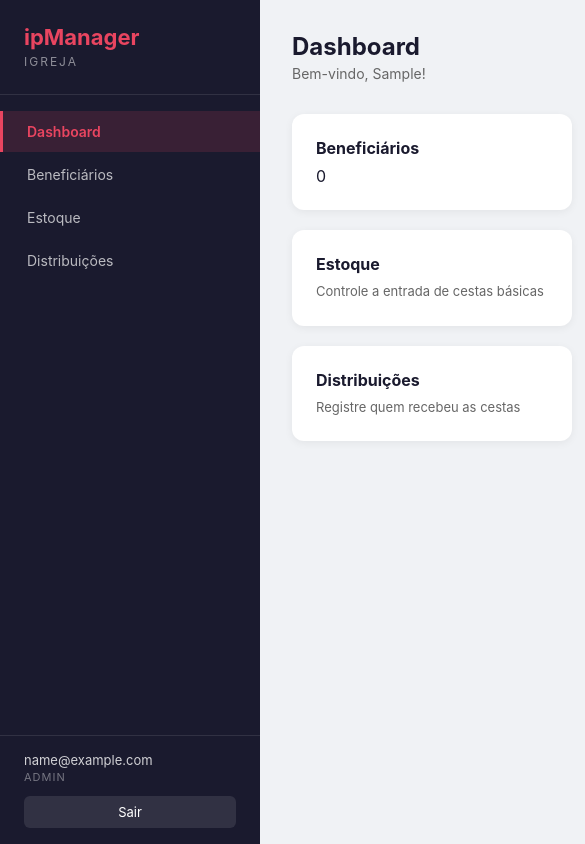
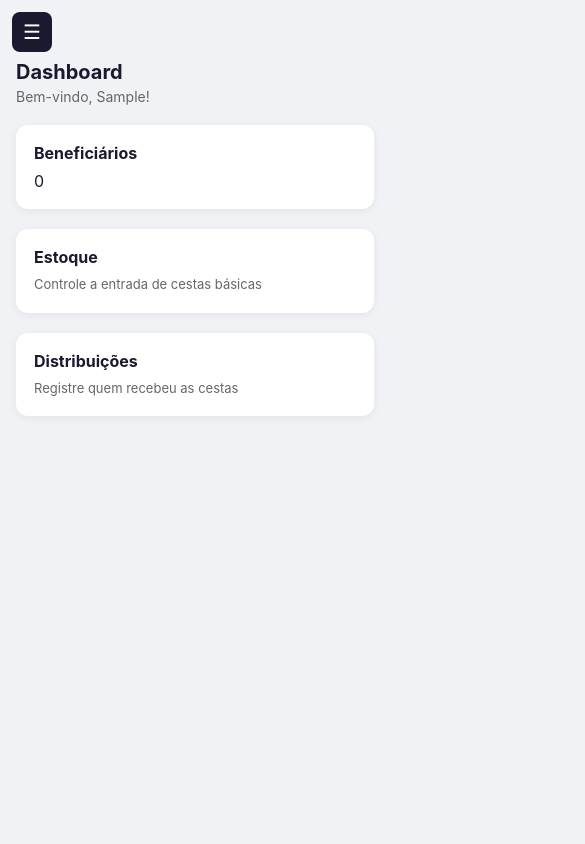
Before and after one commit to HerickDan/ip-manager-fe, a React (Create React App) app: page / in a window 390 px wide. Shown: the whole page, 585 px wide, since content can reach past the window. Built offline with nearby package versions, Linux system fonts and the light colour scheme; no server answers; sample sign-in values are in the browser's storage.

Commit message:
adjust css

```diff
--- a/src/pages/Beneficiaries/Beneficiaries.css
+++ b/src/pages/Beneficiaries/Beneficiaries.css
@@ -36,3 +36,18 @@
   color: #999;
   font-size: 14px;
 }
+
+@media (max-width: 768px) {
+  .form-row {
+    flex-direction: column;
+    gap: 0;
+  }
+
+  .form-actions {
+    flex-direction: column;
+  }
+
+  .form-actions .btn {
+    width: 100%;
+  }
+}
--- a/src/pages/Dashboard/Dashboard.css
+++ b/src/pages/Dashboard/Dashboard.css
@@ -59,12 +59,13 @@
   background: #fff;
   border-radius: 12px;
   box-shadow: 0 2px 8px rgba(0,0,0,0.06);
-  overflow: hidden;
+  overflow-x: auto;
 }
 
 table {
   width: 100%;
   border-collapse: collapse;
+  min-width: 600px;
 }
 
 table th {
@@ -110,3 +111,38 @@ table tr:hover td {
   padding: 6px 14px;
   font-size: 12px;
 }
+
+@media (max-width: 768px) {
+  .page-header {
+    margin-bottom: 20px;
+  }
+
+  .page-header h1 {
+    font-size: 20px;
+  }
+
+  .page-header-row {
+    flex-direction: column;
+    align-items: flex-start;
+    gap: 12px;
+  }
+
+  .dashboard-cards {
+    grid-template-columns: 1fr;
+  }
+
+  .card {
+    padding: 18px;
+  }
+
+  table th,
+  table td {
+    padding: 10px 14px;
+    font-size: 13px;
+  }
+
+  .table-container {
+    margin: 0 -16px;
+    border-radius: 0;
+  }
+}
--- a/src/pages/Distributions/Distributions.css
+++ b/src/pages/Distributions/Distributions.css
@@ -46,3 +46,13 @@ small {
   margin-top: 4px;
   font-size: 12px;
 }
+
+@media (max-width: 768px) {
+  .input-row {
+    flex-direction: column;
+  }
+
+  .input-row .btn {
+    width: 100%;
+  }
+}
--- a/src/pages/Layout/Layout.css
+++ b/src/pages/Layout/Layout.css
@@ -13,6 +13,8 @@
   top: 0;
   left: 0;
   bottom: 0;
+  z-index: 100;
+  transition: transform 0.3s ease;
 }
 
 .sidebar-header {
@@ -107,3 +109,64 @@
   padding: 32px;
   min-height: 100vh;
 }
+
+.sidebar-toggle {
+  display: none;
+  position: fixed;
+  top: 12px;
+  left: 12px;
+  z-index: 200;
+  background: #1a1a2e;
+  color: #fff;
+  border: none;
+  border-radius: 8px;
+  width: 40px;
+  height: 40px;
+  font-size: 20px;
+  cursor: pointer;
+  align-items: center;
+  justify-content: center;
+}
+
+.sidebar-overlay {
+  display: none;
+}
+
+@media (max-width: 768px) {
+  .sidebar {
+    transform: translateX(-100%);
+  }
+
+  .sidebar.open {
+    transform: translateX(0);
+  }
+
+  .sidebar-overlay {
+    display: block;
+    position: fixed;
+    top: 0;
+    left: 0;
+    right: 0;
+    bottom: 0;
+    background: rgba(0,0,0,0.5);
+    z-index: 99;
+    opacity: 0;
+    pointer-events: none;
+    transition: opacity 0.3s ease;
+  }
+
+  .sidebar-overlay.open {
+    opacity: 1;
+    pointer-events: all;
+  }
+
+  .sidebar-toggle {
+    display: flex;
+  }
+
+  .main-content {
+    margin-left: 0;
+    padding: 16px;
+    padding-top: 60px;
+  }
+}
--- a/src/pages/Layout/Layout.tsx
+++ b/src/pages/Layout/Layout.tsx
@@ -1,8 +1,10 @@
+import { useState } from 'react';
 import { NavLink, Outlet, useNavigate } from 'react-router-dom';
 import { useAuth } from '../../hooks';
 import './Layout.css';
 
 export function Layout() {
+  const [sidebarOpen, setSidebarOpen] = useState(false);
   const { user, logout } = useAuth();
   const navigate = useNavigate();
 
@@ -13,13 +15,19 @@ export function Layout() {
 
   return (
     <div className="layout">
-      <aside className="sidebar">
+      <button className="sidebar-toggle" onClick={() => setSidebarOpen(!sidebarOpen)}>
+        {sidebarOpen ? '✕' : '☰'}
+      </button>
+
+      <div className={`sidebar-overlay ${sidebarOpen ? 'open' : ''}`} onClick={() => setSidebarOpen(false)} />
+
+      <aside className={`sidebar ${sidebarOpen ? 'open' : ''}`}>
         <div className="sidebar-header">
           <h1>ipManager</h1>
           <span className="sidebar-subtitle">Igreja</span>
         </div>
 
-        <nav className="sidebar-nav">
+        <nav className="sidebar-nav" onClick={() => setSidebarOpen(false)}>
           <NavLink to="/" end>Dashboard</NavLink>
           <NavLink to="/beneficiarios">Beneficiários</NavLink>
           <NavLink to="/estoque">Estoque</NavLink>
--- a/src/pages/Login/Login.css
+++ b/src/pages/Login/Login.css
@@ -134,3 +134,17 @@
 .auth-footer-text a:hover {
   text-decoration: underline;
 }
+
+@media (max-width: 768px) {
+  .auth-page {
+    padding: 16px;
+  }
+
+  .auth-card {
+    padding: 24px;
+  }
+
+  .auth-header h1 {
+    font-size: 24px;
+  }
+}
--- a/src/pages/Stock/Stock.css
+++ b/src/pages/Stock/Stock.css
@@ -33,3 +33,9 @@
 .stock-form {
   margin-top: 16px;
 }
+
+@media (max-width: 768px) {
+  .stock-quantity {
+    font-size: 48px;
+  }
+}
--- a/tsconfig.json
+++ b/tsconfig.json
@@ -1,6 +1,6 @@
 {
   "compilerOptions": {
-    "target": "es2015",
+    "target": "es5",
     "lib": ["dom", "dom.iterable", "esnext"],
     "allowJs": false,
     "skipLibCheck": true,
@@ -10,7 +10,7 @@
     "forceConsistentCasingInFileNames": true,
     "noFallthroughCasesInSwitch": true,
     "module": "esnext",
-    "moduleResolution": "bundler",
+    "moduleResolution": "node",
     "resolveJsonModule": true,
     "isolatedModules": true,
     "noEmit": true,
```
